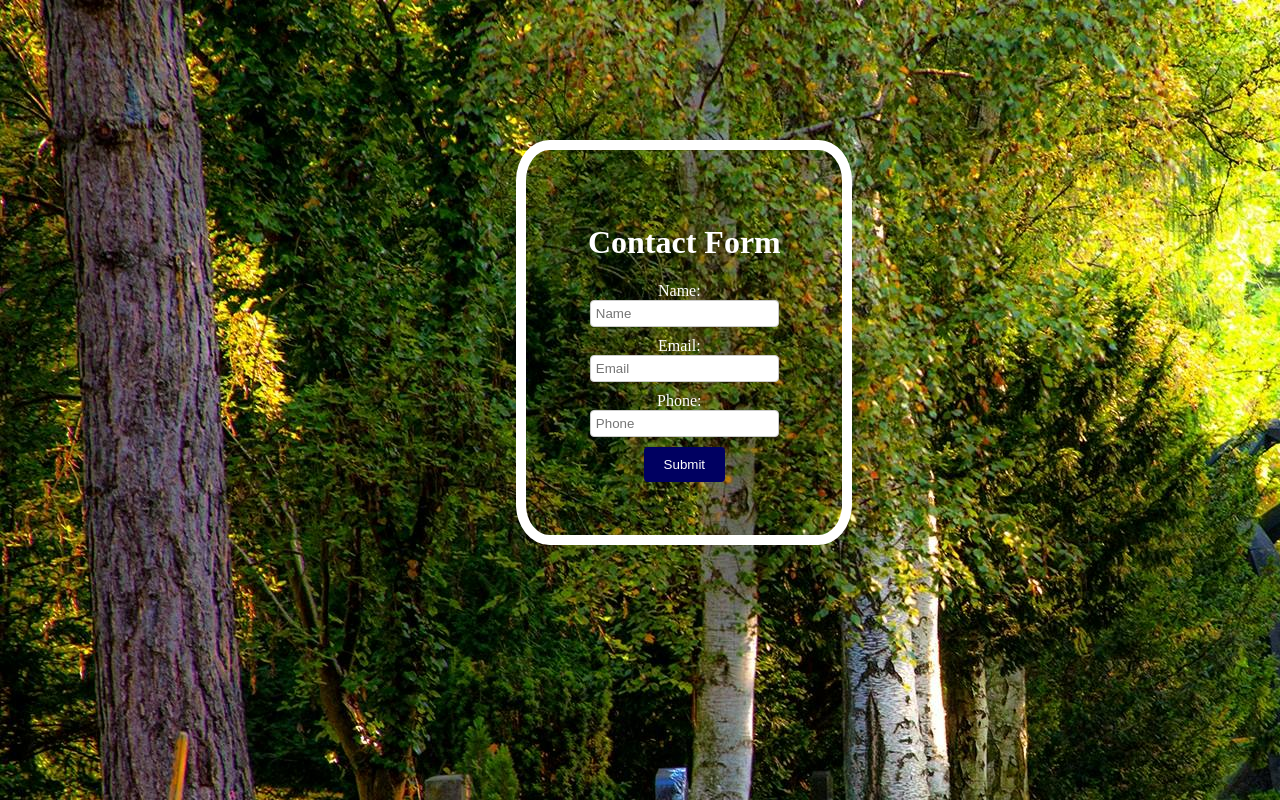
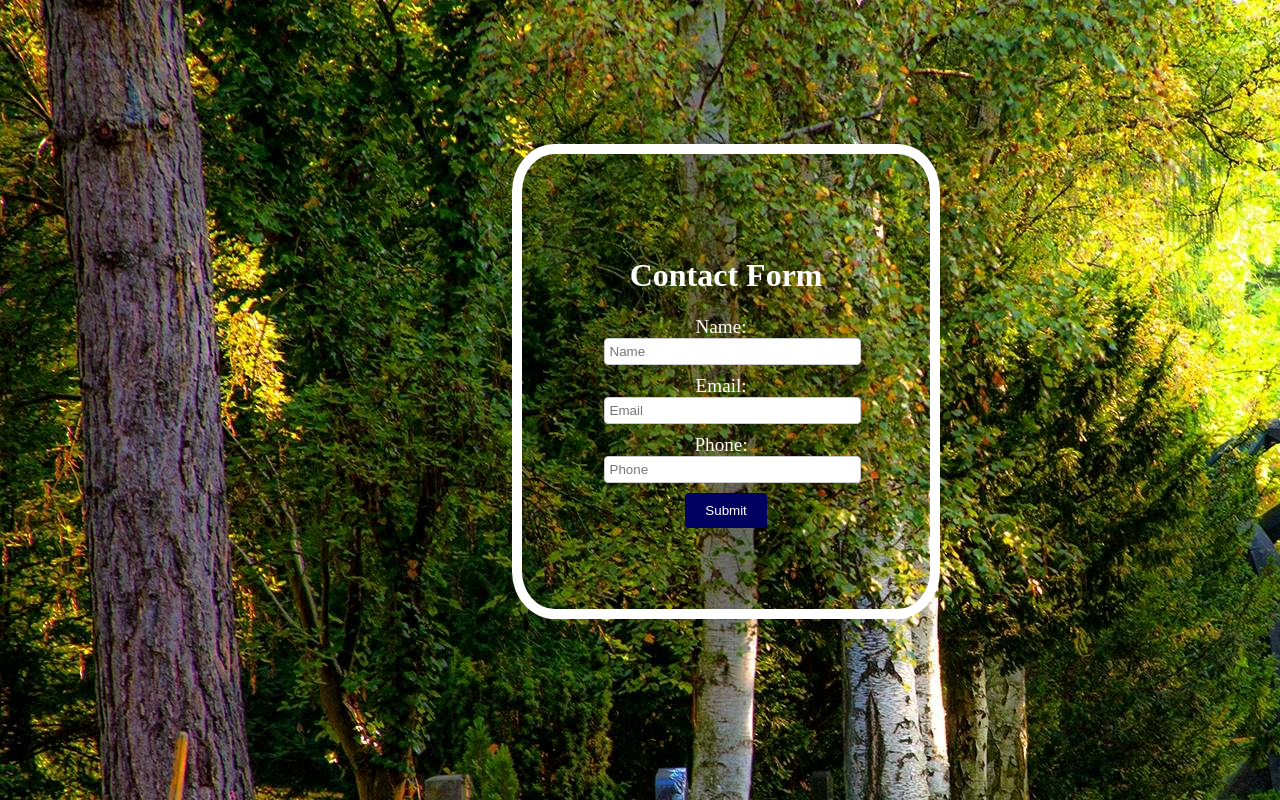
Before and after one commit to KokonanaT/VITE, a React (Vite) app in the folder vite-project/: page / in a window 1280 px wide. Built offline with nearby package versions, Linux system fonts and the light colour scheme.

Commit message:
first commit

```diff
--- a/vite-project/src/App.css
+++ b/vite-project/src/App.css
@@ -3,11 +3,11 @@
 }
 
 .App-header {
-    padding: 20%;
+    padding: 30%;
     color: white;
     margin-top: 50%;
     border: 10px solid white;
-    width: 80%;
+    width: 90%;
     justify-content: center;
     align-self: center;
     border-radius: 10%;
@@ -25,6 +25,7 @@ Form {
     display: flex;
     flex-direction: column;
     align-items: center;
+    font-size: larger;
 }
 
 div {
@@ -39,6 +40,7 @@ input {
     padding: 5px;
     border: 1px solid #ccc;
     border-radius: 4px;
+    width: 100%;
 }
 
 .error {
```
